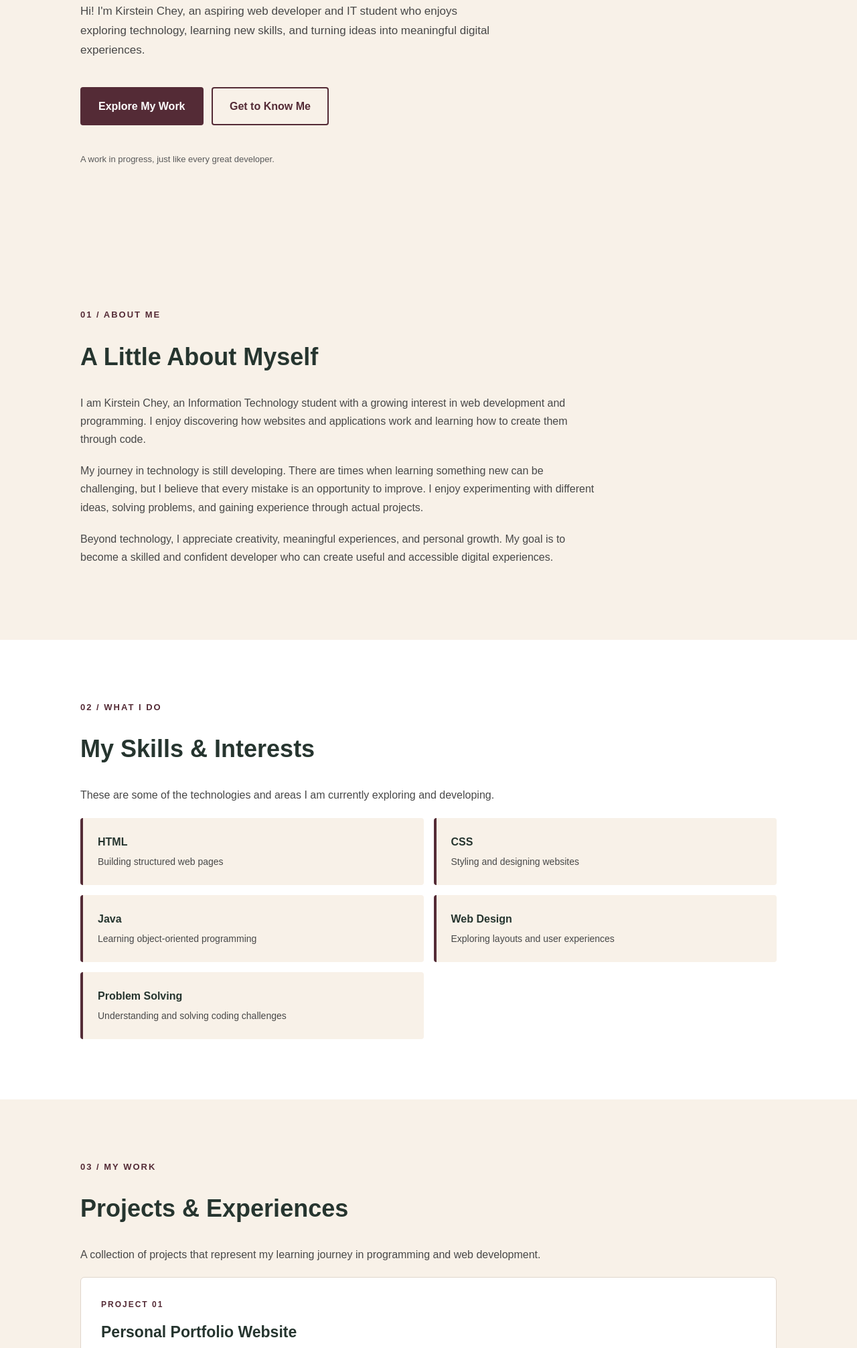
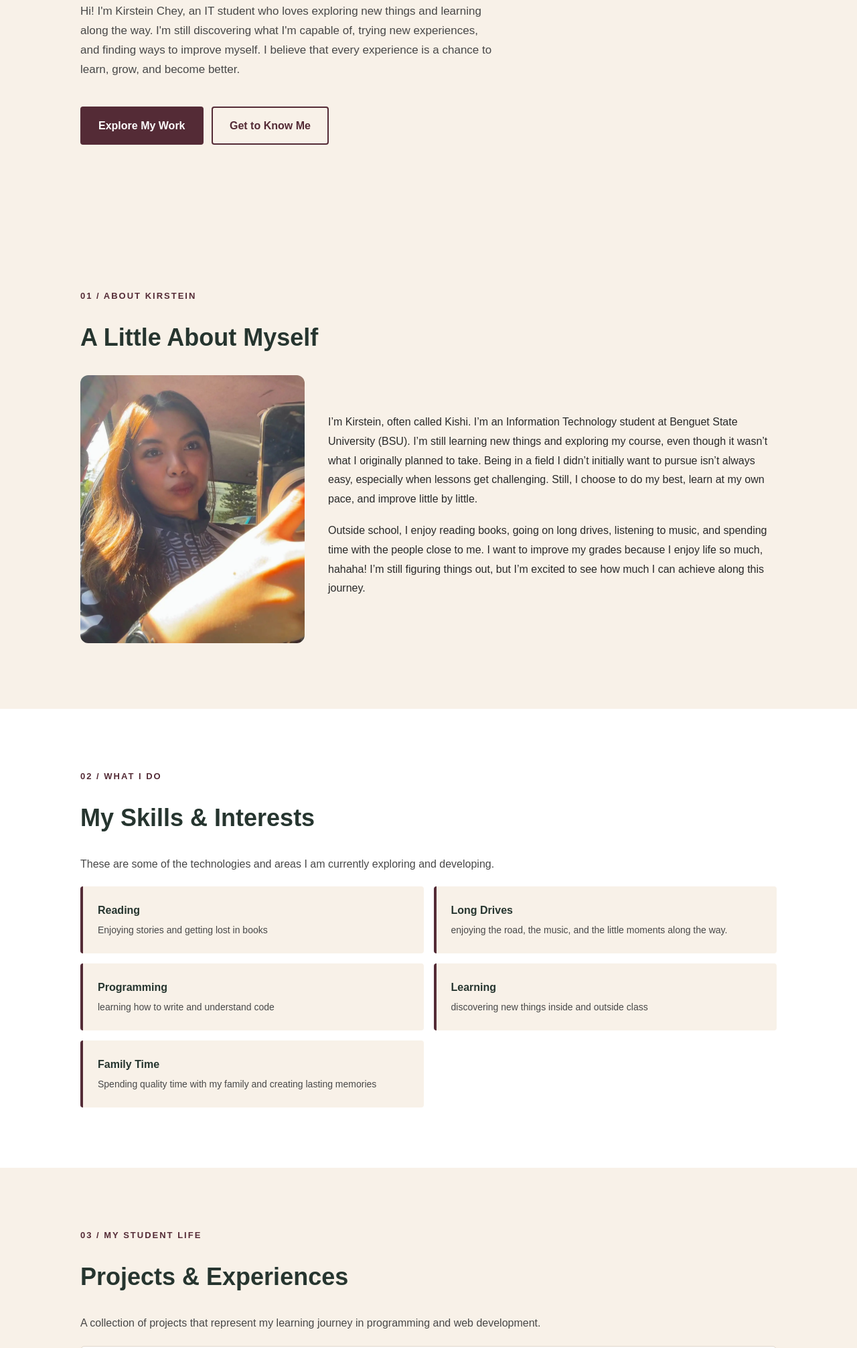
Before and after one commit to kirsten-crypto/kirsteinportfolio, a plain HTML site: page index.html in a window 1280 px wide. Shown: the part 457-2469 px from the top of the page at 67% size. Drawn offline with Linux system fonts and the light colour scheme.

Commit message:
Add files via upload

```diff
--- a/index.html
+++ b/index.html
@@ -19,7 +19,7 @@
         <nav class="navbar" aria-label="Main navigation">
 
             <a href="#home" class="logo">
-                KC<span>.</span>
+                KCP<span>.</span>
             </a>
 
             <ul class="nav-links">
@@ -34,8 +34,6 @@
     </header>
 
     <main>
-
-        <!-- HERO SECTION -->
         <section class="hero">
 
             <p class="intro-label">HELLO, WELCOME TO MY PORTFOLIO</p>
@@ -46,10 +44,7 @@
             </h1>
 
             <p class="hero-description">
-                Hi! I'm Kirstein Chey, an aspiring web developer
-                and IT student who enjoys exploring technology,
-                learning new skills, and turning ideas into
-                meaningful digital experiences.
+                Hi! I'm Kirstein Chey, an IT student who loves exploring new things and learning along the way. I'm still discovering what I'm capable of, trying new experiences, and finding ways to improve myself. I believe that every experience is a chance to learn, grow, and become better.
             </p>
 
             <a href="#projects" class="primary-button">
@@ -59,50 +54,58 @@
             <a href="#about" class="secondary-button">
                 Get to Know Me
             </a>
+        </section>
 
-            <p class="hero-note">
-                A work in progress, just like every great developer.
+
+
+
+<section class="about section" id="about">
+
+    <p class="section-label">01 / ABOUT KIRSTEIN</p>
+
+    <h2>A Little About Myself</h2>
+
+    <div class="about-content">
+
+        <div class="about-image">
+            <img src="kirstein.webp" alt="A personal photo of Kirstein Chey"
+     width="250"
+     height="300">
+        </div>
+
+        <div class="about-text">
+
+            <p>
+                I’m Kirstein, often called Kishi. I’m an
+                Information Technology student at Benguet State
+                University (BSU). I’m still learning new things
+                and exploring my course, even though it wasn’t
+                what I originally planned to take. Being in a
+                field I didn’t initially want to pursue isn’t
+                always easy, especially when lessons get
+                challenging. Still, I choose to do my best,
+                learn at my own pace, and improve little by little.
             </p>
+
+            <p>
+                Outside school, I enjoy reading books, going on
+                long drives, listening to music, and spending
+                time with the people close to me. I want to
+                improve my grades because I enjoy life so much,
+                hahaha! I’m still figuring things out, but I’m
+                excited to see how much I can achieve along
+                this journey.
+            </p>
+
+        </div>
+
+    </div>
 
 </section>
 
 
-        <!-- ABOUT SECTION -->
-        <section class="about section" id="about">
-
-            <p class="section-label">01 / ABOUT ME</p>
-
-            <h2>A Little About Myself</h2>
-
-            <p>
-                I am Kirstein Chey, an Information Technology student
-                with a growing interest in web development and
-                programming. I enjoy discovering how websites and
-                applications work and learning how to create them
-                through code.
-            </p>
-
-            <p>
-                My journey in technology is still developing.
-                There are times when learning something new can be
-                challenging, but I believe that every mistake is an
-                opportunity to improve. I enjoy experimenting with
-                different ideas, solving problems, and gaining
-                experience through actual projects.
-            </p>
-
-            <p>
-                Beyond technology, I appreciate creativity,
-                meaningful experiences, and personal growth.
-                My goal is to become a skilled and confident
-                developer who can create useful and accessible
-                digital experiences.
-            </p>
-
-        </section>
 
 
-        <!-- SKILLS SECTION -->
         <section class="skills section" id="skills">
 
             <p class="section-label">02 / WHAT I DO</p>
@@ -116,38 +119,39 @@
 
             <ul class="skill-list">
                 <li>
-                    <strong>HTML</strong>
-                    <span>Building structured web pages</span>
+                    <strong>Reading </strong>
+                    <span>Enjoying stories and getting lost in books</span>
                 </li>
 
                 <li>
-                    <strong>CSS</strong>
-                    <span>Styling and designing websites</span>
+                    <strong>Long Drives</strong>
+                    <span>enjoying the road, the music, and the little moments along the way.</span>
                 </li>
 
                 <li>
-                    <strong>Java</strong>
-                    <span>Learning object-oriented programming</span>
+                    <strong>Programming</strong>
+                    <span>learning how to write and understand code</span>
                 </li>
 
                 <li>
-                    <strong>Web Design</strong>
-                    <span>Exploring layouts and user experiences</span>
+                    <strong>Learning</strong>
+                    <span>discovering new things inside and outside class</span>
                 </li>
 
                 <li>
-                    <strong>Problem Solving</strong>
-                    <span>Understanding and solving coding challenges</span>
+                    <strong>Family Time</strong>
+                    <span>Spending quality time with my family and creating lasting memories</span>
                 </li>
             </ul>
 
         </section>
 
 
-        <!-- PROJECTS SECTION -->
+
+
 <section class="projects section" id="projects">
 
-            <p class="section-label">03 / MY WORK</p>
+    <p class="section-label">03 / MY STUDENT LIFE</p>
 
     <h2>Projects & Experiences</h2>
 
@@ -160,12 +164,19 @@
 
         <p class="project-number">PROJECT 01</p>
 
+        <img src="personal website.webp"
+             alt="Preview of my personal portfolio website"
+             class="project-image"
+             loading="lazy"
+     width="600"
+     height="400">
+
         <h3>Personal Portfolio Website</h3>
 
         <p>
             A personal website created using HTML and CSS
-                    to introduce myself, showcase my skills,
-                    and present my journey as an IT student.
+            to introduce myself, showcase my interests,
+            and share my journey as an IT student.
         </p>
 
         <ul class="project-tags">
@@ -181,41 +192,25 @@
 
         <p class="project-number">PROJECT 02</p>
 
-                <h3>Car Rental System</h3>
+        <img src="java practice.webp"
+             alt="learning java programming through practice exercises"
+             class="project-image"
+             loading="lazy"
+     width="600"
+     height="400">
+
+        <h3>Programming Practice</h3>
 
         <p>
-                    A Java-based application that demonstrates
-                    basic programming concepts, calculations,
-                    and a graphical user interface for a
-                    simple car rental process.
+            As an IT student, I am learning how to write code, understand programming concepts, and solve problems step by step.
+            Some activities take more time and effort than others, but every exercise teaches me something new. Although programming can be challenging,
+            I want to keep practicing and become more confident in understanding and writing code.
         </p>
 
         <ul class="project-tags">
             <li>Java</li>
             <li>GUI</li>
             <li>OOP</li>
-                </ul>
-
-            </article>
-
-
-            <article class="project-card">
-
-                <p class="project-number">PROJECT 03</p>
-
-                <h3>Product Checkout System</h3>
-
-                <p>
-                    A Java application that calculates purchase
-                    discounts and final amounts using conditional
-                    statements, methods, and basic object-oriented
-                    programming concepts.
-                </p>
-
-                <ul class="project-tags">
-                    <li>Java</li>
-                    <li>Methods</li>
-                    <li>Programming</li>
         </ul>
 
     </article>
@@ -236,7 +231,8 @@
                 and creativity.
             </p>
 
-            <a href="mailto:your-email@example.com"
+            <a href="https://mail.google.com/mail/?view=cm&fs=1&to=kirstencheyy@gmail.com"
+            target="_blank" rel="noopener noreferrer"
                class="primary-button">
                 Send Me an Email
             </a>
@@ -246,7 +242,7 @@
     </main>
 
 
-    <!-- FOOTER -->
+
     <footer class="site-footer">
 
         <p>
--- a/styles.css
+++ b/styles.css
@@ -19,8 +19,6 @@ body {
     line-height: 1.7;
 }
 
-
-/* HEADER AND NAVIGATION */
 
 .site-header {
     background-color: #F8F1E8;
@@ -73,7 +71,6 @@ body {
 }
 
 
-/* HERO SECTION */
 
 .hero {
     max-width: 1100px;
@@ -142,14 +139,49 @@ body {
     color: #FFFFFF;
 }
 
-.hero-note {
-    color: #595959;
-    font-size: 13px;
-    margin-top: 35px;
+
+
+.about-content {
+    display: flex;
+    align-items: center;
+    gap: 35px;
+    margin-top: 25px;
+}
+
+.about-image {
+    flex: 1;
+}
+
+.about-image img {
+    width: 100%;
+    max-width: 350px;
+    height: 400px;
+    object-fit: cover;
+    border-radius: 12px;
+}
+
+.about-text {
+    flex: 2;
+}
+
+.about-text p {
+    margin-bottom: 18px;
+    line-height: 1.8;
+}
+
+@media (max-width: 768px) {
+    .about-content {
+        flex-direction: column;
+        align-items: flex-start;
+    }
+
+    .about-image img {
+        max-width: 100%;
+        height: auto;
+    }
 }
 
 
-/* GENERAL SECTION SETTINGS */
 
 .section {
     max-width: 1100px;
@@ -174,7 +206,6 @@ body {
 }
 
 
-/* SKILLS SECTION */
 
 .skills {
     background-color: #FFFFFF;
@@ -213,7 +244,15 @@ body {
 }
 
 
-/* PROJECTS SECTION */
+
+.project-image {
+    width: 100%;
+    height: 220px;
+    object-fit: cover;
+    border-radius: 10px;
+    margin-bottom: 20px;
+}
+
 
 .project-card {
     background-color: #FFFFFF;
```
Also changed, not shown: java practice.webp (added), kirstein.webp (added), personal website.webp (added). Lines whose indentation alone changed are shown as unchanged.
